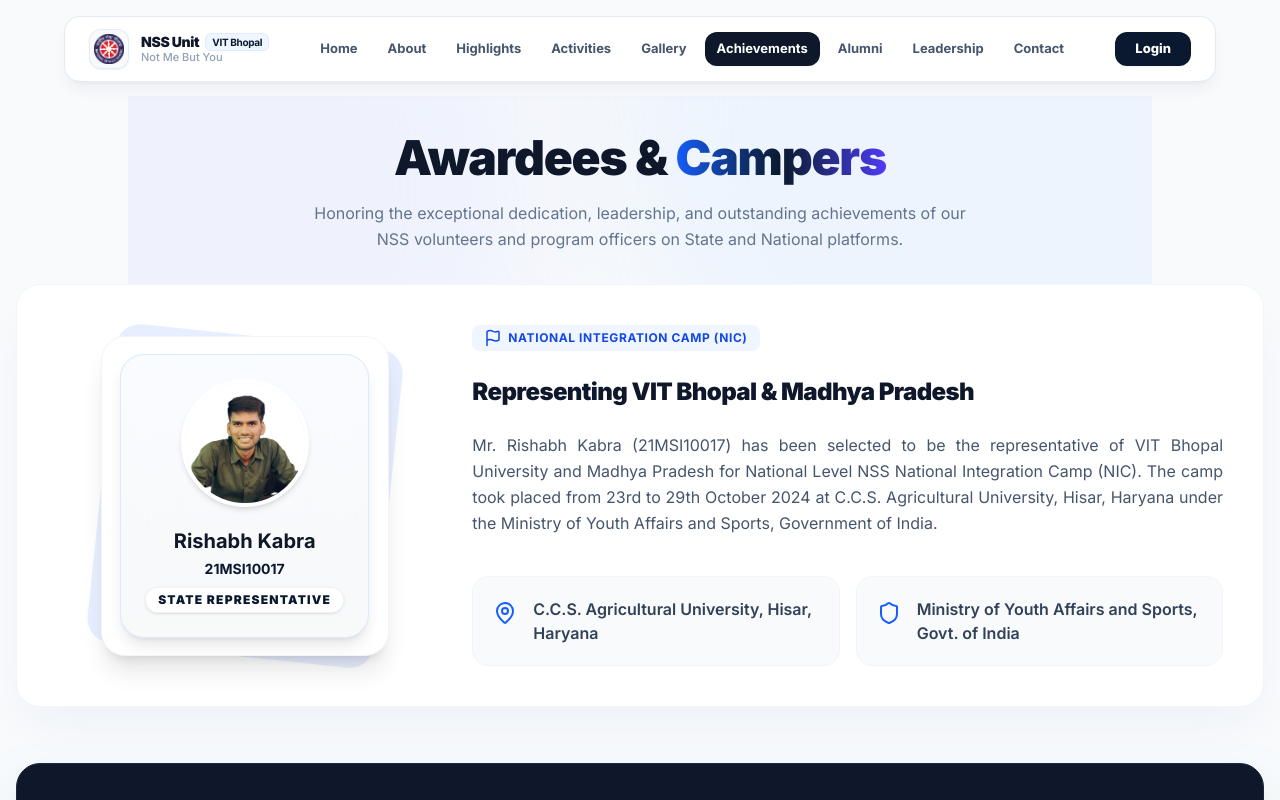
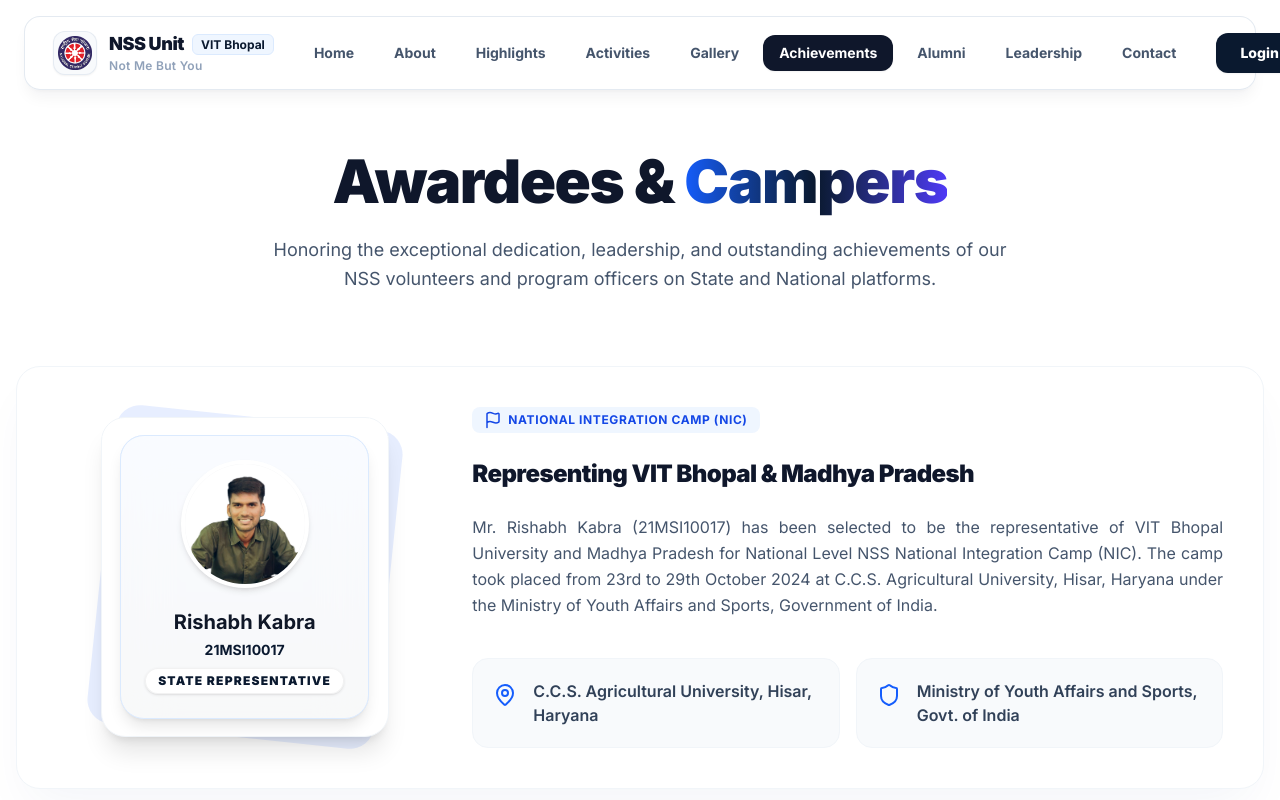
Before and after one commit to pratyush-dubey08/NSS-VIT-Website, a Next.js app in the folder frontend/: page /achievements in a window 1280 px wide. Shown: the top 800 px of the page. Built offline with nearby package versions, Linux system fonts and the light colour scheme.

Commit message:
Expand navbar, enlarge brand/links, harmonize clean white backgrounds, and tune page spacing

```diff
--- a/frontend/src/app/about/page.tsx
+++ b/frontend/src/app/about/page.tsx
@@ -32,7 +32,7 @@
  ];
 
  return (
- <div className="min-h-screen pt-24 bg-gray-50 pb-20">
+ <div className="min-h-screen pt-20 sm:pt-24 bg-white pb-20 font-sans">
 
  {/* Who are we Section */}
  <section className="py-16 container mx-auto px-4 max-w-5xl">
--- a/frontend/src/app/achievements/page.tsx
+++ b/frontend/src/app/achievements/page.tsx
@@ -53,20 +53,16 @@
 
 export default function AwardeesPage() {
   return (
-    <div className="min-h-screen pt-20 sm:pt-24 bg-[#F8FAFC] pb-24 overflow-hidden selection:bg-nss-blue selection:text-white font-sans">
+    <div className="min-h-screen pt-20 sm:pt-24 bg-white pb-24 overflow-hidden selection:bg-nss-blue selection:text-white font-sans">
 
       {/* Hero Section */}
-      <section className="relative pt-6 pb-6 sm:pt-8 sm:pb-8 text-center max-w-5xl mx-auto px-4 overflow-hidden">
-        {/* Background Gradients */}
-        <div className="absolute top-0 right-0 w-[800px] h-[800px] bg-blue-100/40 rounded-full blur-3xl -translate-y-1/2 translate-x-1/3 pointer-events-none"></div>
-        <div className="absolute bottom-0 left-0 w-[600px] h-[600px] bg-indigo-100/40 rounded-full blur-3xl translate-y-1/3 -translate-x-1/3 pointer-events-none"></div>
-
+      <section className="relative pt-8 pb-4 sm:pt-12 sm:pb-6 text-center max-w-5xl mx-auto px-4">
         <div className="container mx-auto px-4 text-center relative z-10">
           <motion.h1
             initial={{ opacity: 0, y: 30 }}
             animate={{ opacity: 1, y: 0 }}
             transition={{ duration: 0.8, ease: [0.16, 1, 0.3, 1] }}
-            className="text-2xl sm:text-3xl md:text-4xl lg:text-5xl font-black text-slate-900 tracking-tight leading-tight text-center mb-3"
+            className="text-4xl sm:text-5xl md:text-6xl font-black text-slate-900 tracking-tight leading-tight text-center mb-4"
           >
             Awardees & <span className="text-transparent bg-clip-text bg-gradient-to-r from-blue-600 via-nss-blue to-indigo-600">Campers</span>
           </motion.h1>
@@ -75,7 +71,7 @@
             initial={{ opacity: 0, y: 30 }}
             animate={{ opacity: 1, y: 0 }}
             transition={{ duration: 0.8, delay: 0.1, ease: [0.16, 1, 0.3, 1] }}
-            className="text-sm sm:text-base text-slate-500 max-w-2xl mx-auto mt-2.5 leading-relaxed font-normal text-center"
+            className="text-base sm:text-lg text-slate-600 max-w-3xl mx-auto mt-2 leading-relaxed font-normal text-center"
           >
             Honoring the exceptional dedication, leadership, and outstanding achievements of our NSS volunteers and program officers on State and National platforms.
           </motion.p>
@@ -83,7 +79,7 @@
         </div>
       </section>
 
-      <div className="container mx-auto px-4 max-w-7xl space-y-12 sm:space-y-14 relative z-10">
+      <div className="container mx-auto px-4 max-w-7xl space-y-12 sm:space-y-14 relative z-10 mt-8 sm:mt-12">
 
         {/* 1. NIC */}
         <section className="relative">
--- a/frontend/src/app/activities/page.tsx
+++ b/frontend/src/app/activities/page.tsx
@@ -53,7 +53,7 @@
   }, [activities, searchQuery, activeTab]);
 
   return (
-    <div className="min-h-screen pt-16 sm:pt-20 bg-[#FAFAFA] pb-20 font-sans">
+    <div className="min-h-screen pt-16 sm:pt-20 bg-white pb-20 font-sans">
 
       {/* Header Section */}
       <section className="relative overflow-hidden bg-white border-b border-gray-100 pt-6 pb-6 md:pt-8 md:pb-8">
@@ -76,7 +76,7 @@
       </section>
 
       {/* Filter Tabs & Search Controls */}
-      <section className="sticky top-16 sm:top-20 z-40 bg-[#FAFAFA]/95 backdrop-blur-md border-b border-gray-200/50 py-3 mb-6 shadow-xs">
+      <section className="sticky top-16 sm:top-20 z-40 bg-white/95 backdrop-blur-md border-b border-gray-200/50 py-3 mb-10 shadow-xs mt-3">
         <div className="container mx-auto px-4 max-w-6xl">
           <div className="flex flex-col sm:flex-row justify-between items-stretch sm:items-center gap-4">
 
--- a/frontend/src/app/contact/page.tsx
+++ b/frontend/src/app/contact/page.tsx
@@ -5,7 +5,7 @@
 
 export default function ContactPage() {
  return (
- <div className="min-h-screen pt-24 bg-gray-50 pb-20">
+ <div className="min-h-screen pt-24 bg-white pb-20">
 
  {/* Header */}
  <section className="py-12 bg-white border-b border-gray-100">
--- a/frontend/src/app/gallery/page.tsx
+++ b/frontend/src/app/gallery/page.tsx
@@ -195,7 +195,7 @@
   const filteredFolders = folders.filter(f => f.categoryId === selectedCategoryId);
 
   return (
-    <div className="min-h-screen bg-[#F8FAFC] text-gray-900 pt-16 sm:pt-20 pb-20 relative overflow-hidden font-sans">
+    <div className="min-h-screen bg-white text-gray-900 pt-16 sm:pt-20 pb-20 relative overflow-hidden font-sans">
 
       {/* Soft Ambient Background Glows & Texture */}
       <div className="absolute top-0 left-1/2 -translate-x-1/2 w-full max-w-7xl h-[400px] bg-gradient-to-b from-blue-100/50 via-indigo-50/30 to-transparent pointer-events-none blur-3xl -z-10" />
--- a/frontend/src/app/highlights/page.tsx
+++ b/frontend/src/app/highlights/page.tsx
@@ -44,10 +44,10 @@
   };
 
   return (
-    <div className="min-h-screen pt-20 sm:pt-24 bg-[#F8FAFC] pb-24 overflow-hidden selection:bg-nss-blue selection:text-white font-sans">
+    <div className="min-h-screen pt-20 sm:pt-24 bg-white pb-24 overflow-hidden selection:bg-nss-blue selection:text-white font-sans">
 
       {/* Hero Section: Single-Line Heading, Clean & Compact */}
-      <section className="relative pt-6 pb-6 sm:pt-8 sm:pb-8 text-center max-w-5xl mx-auto px-4">
+      <section className="relative pt-8 pb-4 sm:pt-12 sm:pb-6 text-center max-w-5xl mx-auto px-4">
 
         {/* Single Line Heading */}
         <motion.h1
@@ -71,7 +71,7 @@
       </section>
 
       {/* Cards List: Clean, Elegant, Uncongested Design */}
-      <div className="container mx-auto px-4 max-w-4xl space-y-3.5 relative z-10">
+      <div className="container mx-auto px-4 max-w-4xl space-y-4 mt-8 sm:mt-12 relative z-10">
         {UNIT_MILESTONES.map((milestone) => {
           const isExpanded = expandedIds.includes(milestone.id);
 
--- a/frontend/src/components/Navbar.tsx
+++ b/frontend/src/components/Navbar.tsx
@@ -4,7 +4,7 @@
 import Link from 'next/link';
 import { usePathname } from 'next/navigation';
 import { motion, AnimatePresence } from 'framer-motion';
-import { Menu, X, ArrowRight } from 'lucide-react';
+import { Menu, X } from 'lucide-react';
 import { useAuthStore } from '@/store/useAuthStore';
 
 export default function Navbar() {
@@ -39,32 +39,32 @@
 
   return (
     <header className="fixed top-0 left-0 right-0 w-full z-50 pt-3.5 sm:pt-4 px-3 sm:px-6 pointer-events-none font-sans flex justify-center">
-      {/* Centered Modern Floating Island Dock */}
-      <div className="pointer-events-auto flex items-center justify-between gap-3 px-4 sm:px-6 py-2.5 sm:py-3 rounded-2xl bg-white/95 backdrop-blur-xl shadow-lg shadow-slate-900/5 border border-slate-200/90 transition-all duration-300 w-full max-w-6xl">
+      {/* Centered Spacious Modern Floating Dock Bar */}
+      <div className="pointer-events-auto flex items-center justify-between gap-3 px-4 sm:px-7 py-3 sm:py-3.5 rounded-2xl bg-white/95 backdrop-blur-xl shadow-lg shadow-slate-900/5 border border-slate-200/90 transition-all duration-300 w-full max-w-7xl">
 
-        {/* Left: Brand Identity */}
+        {/* Left: Prominent Brand Identity */}
         <Link href="/" className="flex items-center gap-3 shrink-0 group">
-          <div className="w-10 h-10 rounded-xl bg-slate-50 border border-slate-200/80 shadow-xs flex items-center justify-center p-1 group-hover:scale-105 transition-transform">
-            <img src="/images/nss-logo.png" alt="NSS Logo" className="w-8 h-8 object-contain" />
+          <div className="w-11 h-11 rounded-xl bg-slate-50 border border-slate-200/80 shadow-xs flex items-center justify-center p-1 group-hover:scale-105 transition-transform">
+            <img src="/images/nss-logo.png" alt="NSS Logo" className="w-9 h-9 object-contain" />
           </div>
           <div className="flex flex-col">
-            <span className="font-black text-slate-900 text-sm tracking-tight leading-tight flex items-center gap-1.5">
-              NSS Unit
-              <span className="px-1.5 py-0.5 text-[10px] font-bold bg-blue-50 text-nss-blue rounded-md border border-blue-100/80 hidden sm:inline-block">VIT Bhopal</span>
-            </span>
-            <span className="text-[11px] font-medium text-slate-400 leading-tight hidden sm:block">Not Me But You</span>
+            <div className="flex items-center gap-2">
+              <span className="font-black text-slate-900 text-base sm:text-lg tracking-tight leading-tight">NSS Unit</span>
+              <span className="px-2 py-0.5 text-xs font-bold bg-blue-50 text-nss-blue rounded-md border border-blue-100 hidden sm:inline-block leading-tight">VIT Bhopal</span>
+            </div>
+            <span className="text-xs font-semibold text-slate-400 tracking-wide mt-0.5 hidden sm:block leading-tight">Not Me But You</span>
           </div>
         </Link>
 
-        {/* Center: Navigation Links */}
-        <nav className="hidden lg:flex items-center justify-center gap-1 xl:gap-1.5 flex-1 px-2">
+        {/* Center: Uncongested Navigation Links */}
+        <nav className="hidden lg:flex items-center justify-center gap-1 xl:gap-2 flex-1 px-3">
           {navLinks.map((link) => {
             const isActive = pathname === link.path;
             return (
               <Link
                 key={link.name}
                 href={link.path}
-                className={`px-2.5 xl:px-3 py-2 text-xs xl:text-[13px] font-bold rounded-xl transition-all duration-200 whitespace-nowrap ${
+                className={`px-3 xl:px-4 py-2 text-xs xl:text-sm font-bold rounded-xl transition-all duration-200 whitespace-nowrap ${
                   isActive
                     ? 'text-white bg-slate-900 shadow-xs'
                     : 'text-slate-600 hover:text-slate-900 hover:bg-slate-100/80'
@@ -76,11 +76,11 @@
           })}
         </nav>
 
-        {/* Right: Action Button & Mobile Toggle with ample margin */}
-        <div className="flex items-center gap-2.5 shrink-0">
+        {/* Right: Spacious Action Button & Mobile Toggle */}
+        <div className="flex items-center gap-3 shrink-0">
           <Link
             href={isAuthenticated ? (user?.role === 'admin' ? '/admin' : '/dashboard') : "/login"}
-            className="px-4 sm:px-5 py-2 text-xs sm:text-[13px] font-extrabold rounded-xl transition-all duration-300 transform hover:scale-105 bg-nss-blue hover:bg-blue-700 text-white shadow-xs hover:shadow-md whitespace-nowrap flex items-center gap-1.5"
+            className="px-5 sm:px-6 py-2.5 text-xs sm:text-sm font-extrabold rounded-xl transition-all duration-300 transform hover:scale-105 bg-nss-blue hover:bg-blue-700 text-white shadow-xs hover:shadow-md whitespace-nowrap flex items-center gap-1.5"
           >
             <span>{isAuthenticated ? 'Dashboard' : 'Login'}</span>
           </Link>
@@ -91,7 +91,7 @@
             onClick={() => setIsOpen(!isOpen)}
             aria-label="Toggle navigation menu"
           >
-            {isOpen ? <X size={20} /> : <Menu size={20} />}
+            {isOpen ? <X size={22} /> : <Menu size={22} />}
           </button>
         </div>
 
@@ -104,7 +104,7 @@
             initial={{ opacity: 0, y: -10, scale: 0.96 }}
             animate={{ opacity: 1, y: 10, scale: 1 }}
             exit={{ opacity: 0, y: -10, scale: 0.96 }}
-            className="container mx-auto max-w-md px-4 pointer-events-auto lg:hidden absolute top-full left-0 right-0 mt-1"
+            className="container mx-auto max-w-md px-4 pointer-events-auto lg:hidden absolute top-full left-0 right-0 mt-2"
           >
             <div className="bg-white/95 backdrop-blur-2xl shadow-2xl border border-slate-200 p-4 rounded-2xl flex flex-col gap-1.5">
               {navLinks.map((link) => (
```
Also changed, not shown: frontend/src/app/team/page.tsx (+5 -5 lines).
